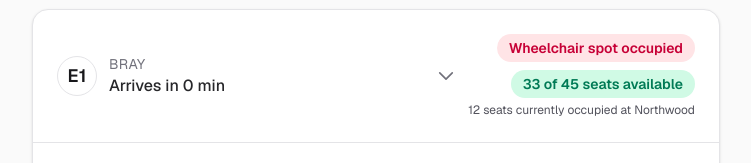
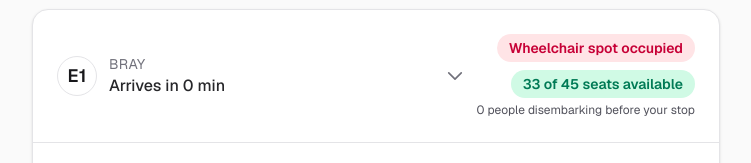
Before and after one commit to samledoux/UDI-Group9, a Next.js app in the folder udi-group9/: page / in a window 1280 px wide. Shown: the part 637-800 px from the top of the page, without its empty margins (264-1015 px from the left). Built offline with nearby package versions, Linux system fonts and the light colour scheme.

Commit message:
ppl disembarking

```diff
--- a/udi-group9/src/app/page.tsx
+++ b/udi-group9/src/app/page.tsx
@@ -285,6 +285,19 @@ export default function Home() {
                   ? Math.max(0, seatsTotal - seatsAvailable)
                   : 0;
 
+              const peopleDisembarkingBeforeSelectedStop =
+                selectedStopIndex > 0
+                  ? busRouteOrder
+                      .slice(0, selectedStopIndex)
+                      .reduce((sum, stopId) => {
+                        const eta = bus.perStopEta[stopId];
+                        if (typeof eta !== "number" || eta <= 0) {
+                          return sum;
+                        }
+                        return sum + (bus.peopleGettingOff?.[stopId] ?? 0);
+                      }, 0)
+                  : 0;
+
               // Get all stops that haven't been reached yet (ETA > 0), including stops before selected stop
               const upcomingStops = selectedStopIndex >= 0
                 ? busRouteOrder
@@ -377,11 +390,10 @@ export default function Home() {
                         >
                           {seatLabel}
                         </span>
-                        {seatsTotal > 0 && (
-                          <span className="text-xs text-zinc-600 dark:text-zinc-400">
-                        {seatsAtSelectedStop} seats currently occupied at {stopNameById[selectedStopId] || "this stop"}
-                          </span>
-                        )}
+                        <span className="text-xs text-zinc-600 dark:text-zinc-400">
+                          {peopleDisembarkingBeforeSelectedStop}{" "}
+                          {peopleDisembarkingBeforeSelectedStop === 1 ? "person" : "people"} disembarking before your stop
+                        </span>
                       </div>
                     </div>
                   </div>
```
